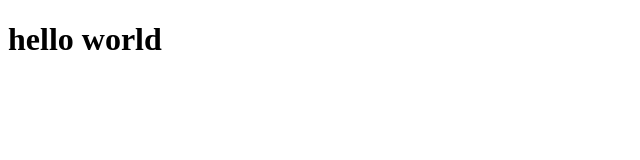
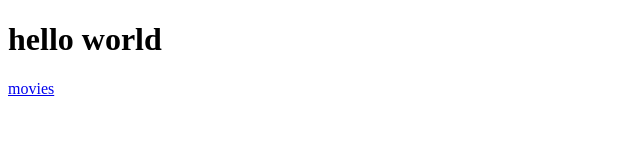
Before and after one commit to WebDeveloperDev/testing, a plain HTML site: page index.html in a window 1280 px wide. Shown: the full height of the page, 0-640 px from the left. Drawn offline with Linux system fonts and the light colour scheme.

Commit message:
Update index.html

```diff
--- a/index.html
+++ b/index.html
@@ -19,8 +19,10 @@
     <script type="text/javascript" language="javascript" src="https://c.amazon-adsystem.com/aax2/assoc.js"></script>
     <script async src="https://pagead2.googlesyndication.com/pagead/js/adsbygoogle.js?client=ca-pub-5298433797737160"
      crossorigin="anonymous"></script>
+
 </head>
 <body>
     <h1>hello world</h1>
+    <a target="_blank" href="https://www.amazon.in/b?_encoding=UTF8&tag=devendra07f5-21&linkCode=ur2&linkId=f63c698e09710b1cb4e275a359e9c709&camp=3638&creative=24630&node=1375484031">movies</a>
 </body>
 </html>
```
